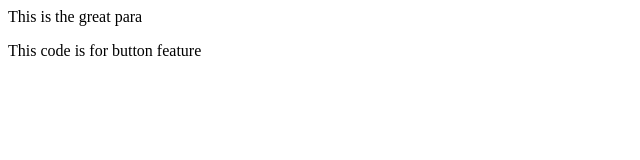
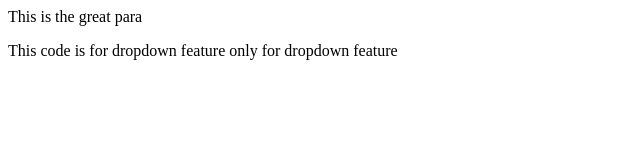
Before and after one commit to arunsinghchauhan/LocalRepo, a plain HTML site: page index.html in a window 1280 px wide. Shown: the whole page, without its empty margins (0-640 px from the left). Drawn offline with Linux system fonts and the light colour scheme.

Commit message:
code changes for dropdown

```diff
--- a/index.html
+++ b/index.html
@@ -1,4 +1,4 @@
 <p>This is the great para</p>
 <p>
-    This code is for button feature
+    This code is for dropdown feature only for dropdown feature
 </p>
```
